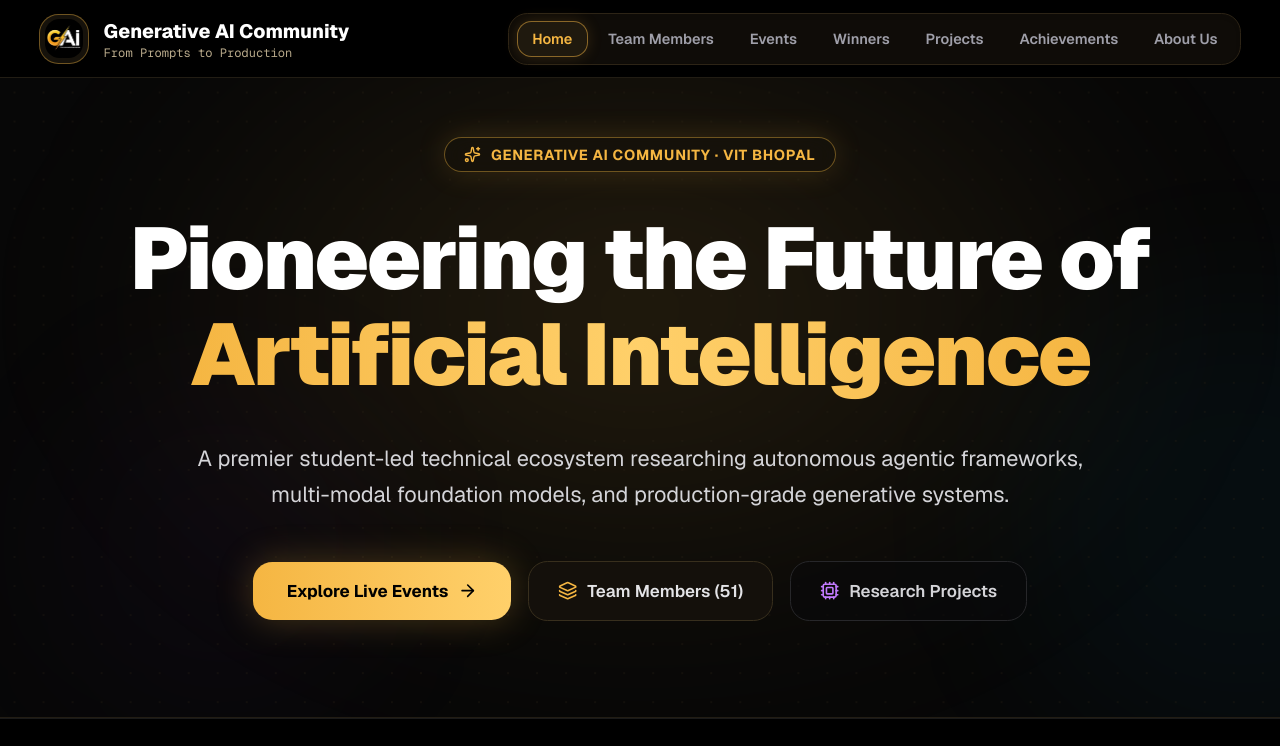
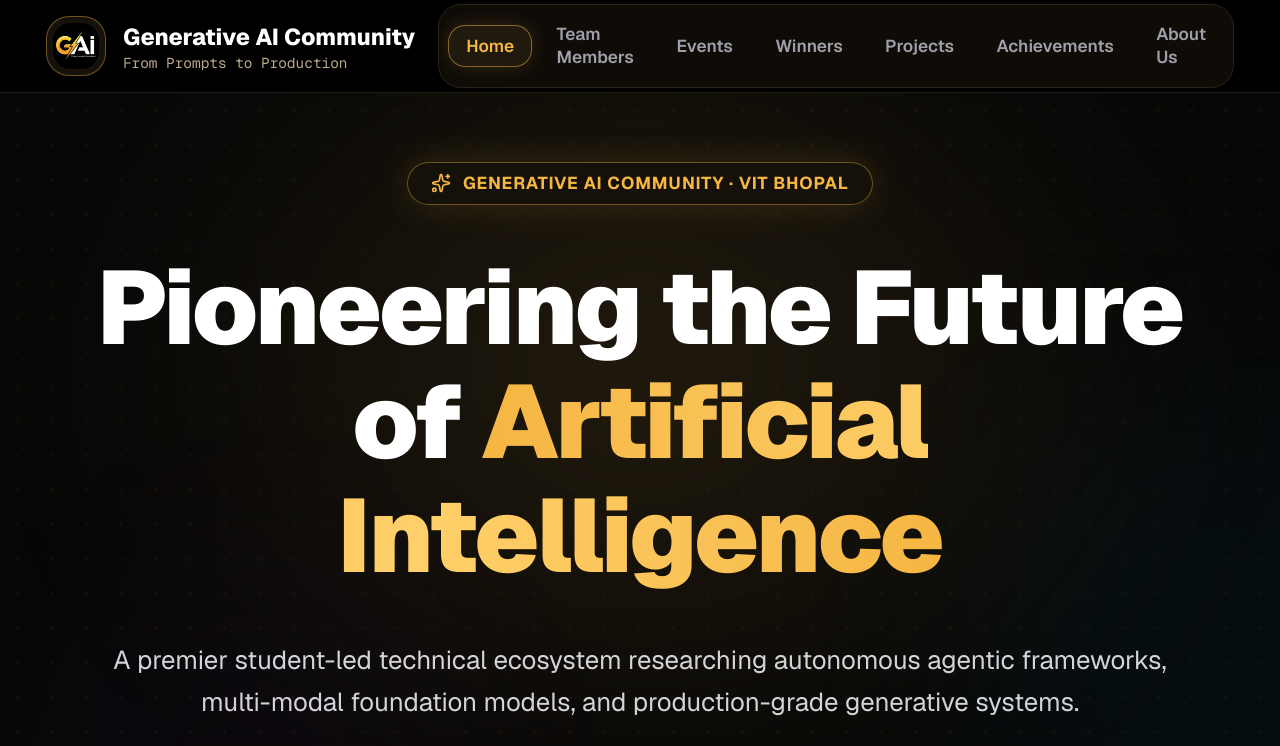
Before and after one commit to GenAI-Community-VITB/GenAI-Community-VITB-Website, a Next.js app: page / in a window 1280 px wide. Shown: the top 746 px of the page. Built offline with nearby package versions, Linux system fonts and the light colour scheme; no server answers; the database is empty.

Commit message:
style: set layout zoom scale to 120%

```diff
--- a/app/globals.css
+++ b/app/globals.css
@@ -24,7 +24,7 @@
   overflow-x: hidden !important;
   max-width: 100vw;
   scroll-behavior: smooth;
-  zoom: 1.10;
+  zoom: 1.20;
 }
 
 /* ── Apple-style Scrollbar Stripping ──────────────────────── */
```
